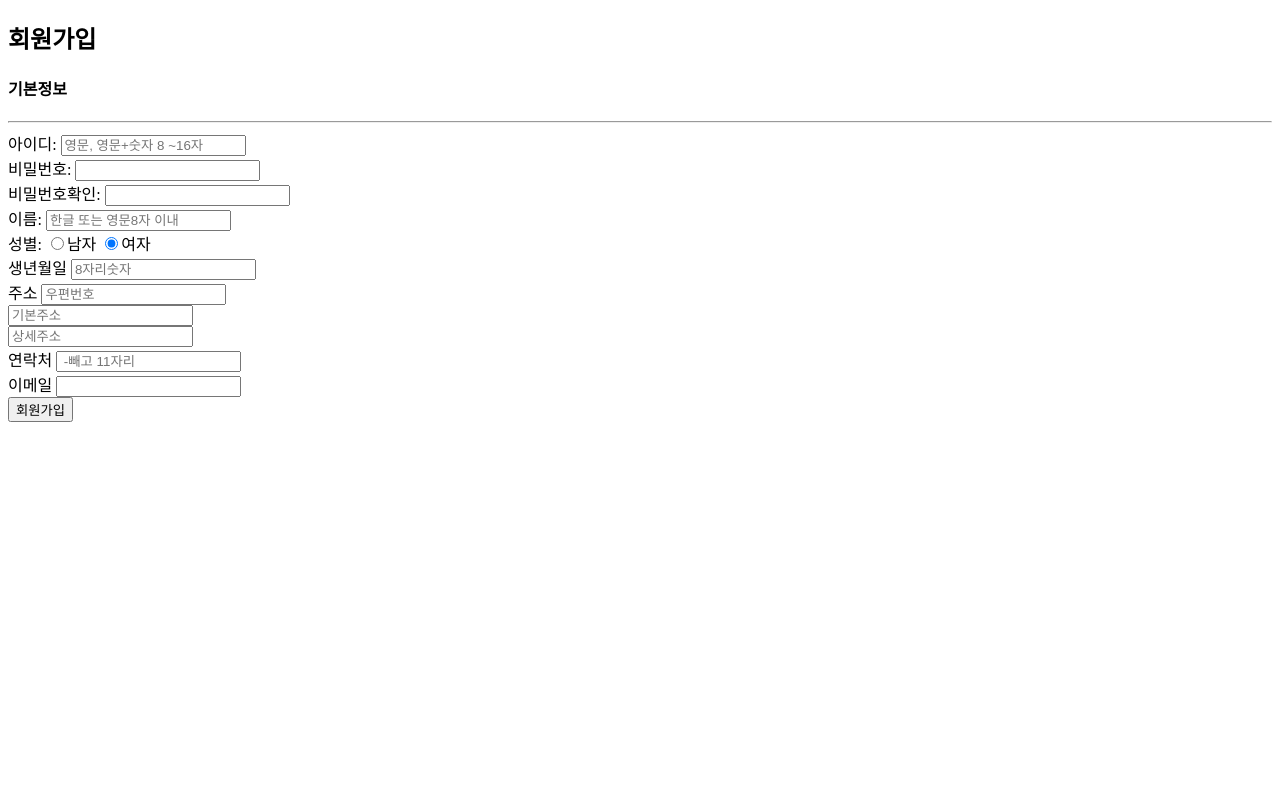
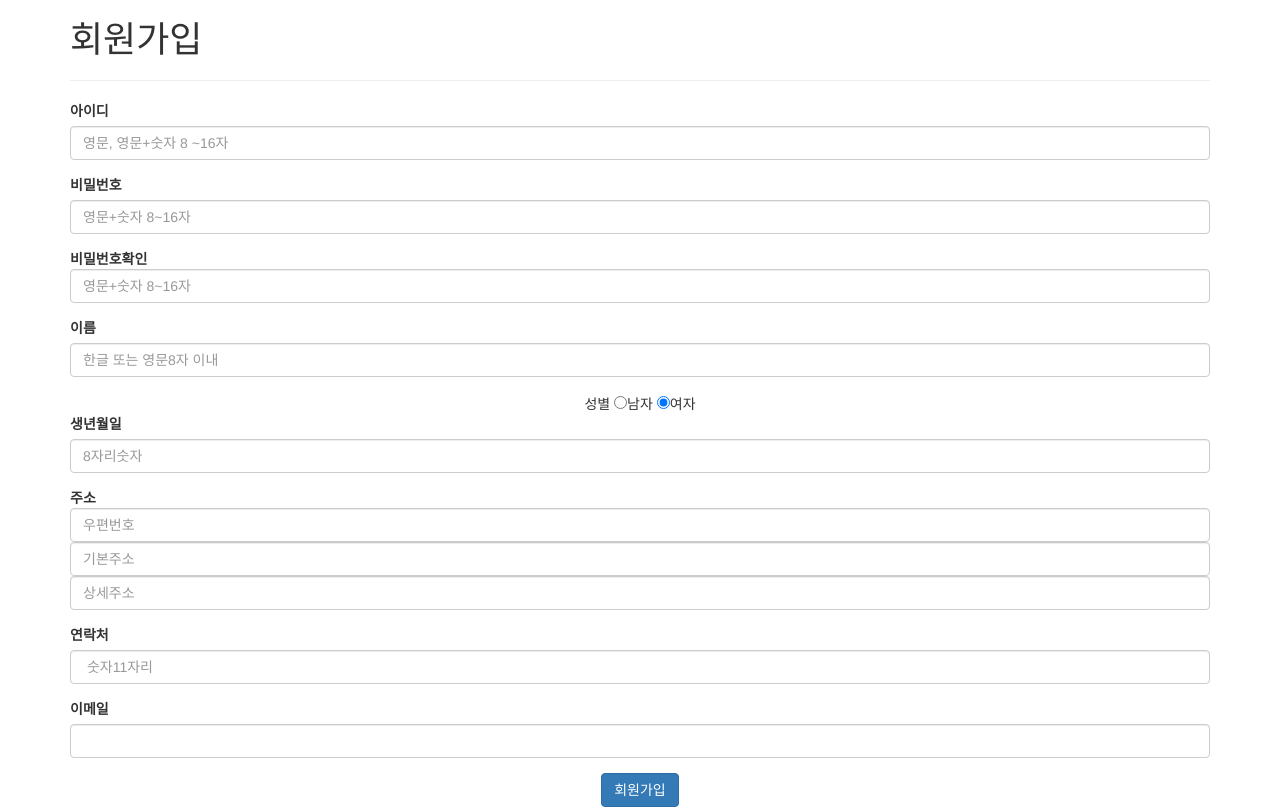
Before and after one commit to kimmjk3/gshop, a Spring app: page /user/join in a window 1280 px wide. Before the commit the page ends 422 px from the top, so only its background shows below. Run offline with Thymeleaf, Linux system fonts and the light colour scheme; the template is opened without the code that fills it, so the values that code supplies are empty; some of the project's set-up classes (security, data sources, template engines, error pages and the like) are left out, and stand-ins take their place.

Commit message:
join.html 형식초안

```diff
--- a/gShop/src/main/resources/templates/user/join.html
+++ b/gShop/src/main/resources/templates/user/join.html
@@ -2,78 +2,76 @@
 <html>
 <head>
 <meta charset="UTF-8">
-
+<link rel="stylesheet" href="https://maxcdn.bootstrapcdn.com/bootstrap/3.4.1/css/bootstrap.min.css">
+<html xmlns:th="http://www.thymeleaf.org" lang="en">
 <title>회원가입페이지</title>
 </head>
 <body>
-	<div class="container">
-		<div class="py-5 text-center">
 
-			<h2>회원가입</h2>
+		<form action="/user/login.do" method="post">
+		<div class= "container">
+		<h1>회원가입</h1>
+		<hr>
 
-		</div>
-		<div class="col-md-12 order-md-1">
-			<h4>기본정보</h4>
-			<hr>
+            <div class="form-group">
+                <label for="userID">아이디</label>
+                <input id="userID" name="userID" type="text" class="form-control" maxlength="16" placeholder="영문, 영문+숫자 8 ~16자">
+            </div>
 
-			<form action="/user/join.do" method="post">
+            <div class="form-group">
+                <label for="userPW">비밀번호</label>
+                 <input id="userPW" name="userPW" type="password" class="form-control" placeholder="영문+숫자 8~16자" maxlength="16" />
+            </div>
 
-			<div>
-				<label for="userID">아이디:</label> <input id="userID" name="userID" type="text" maxlength="16" placeholder="영문, 영문+숫자 8 ~16자">
-			</div>
+            <div class="form-group">
+            <div style= font-weight:bold>비밀번호확인</div>
+                <input id="userPW" name="userPW" type="password" class="form-control" placeholder="영문+숫자 8~16자" maxlength="16" />
+            </div>
 
-			<div>
-				<label for="userPW">비밀번호:</label> <input id="userPW" name="userPW" type="password" />
+            <div class="form-group">
+                <label for="userName">이름</label>
+                 <input id="userName"  name="userName" type="text" class="form-control" maxlength="8" placeholder="한글 또는 영문8자 이내">
+            </div>
 
-			</div>
+            <div style="text-align:center">
+                <span>성별</span>
+                <input type="radio" name="userGender" value=1 checked />남자
+                <input type="radio" name="userGender" value=2 checked />여자
+            </div>
 
-			<div>
-				<span>비밀번호확인:</span> <input id="userPW" name="userPW" type="password" />
+            <div class="form-group">
+                <label for="userDOB">생년월일</label>
+                <input type="text" id="userDOB" name="userDOB" class="form-control" maxlength="8" placeholder="8자리숫자" />
+            </div>
 
-			</div>
+            <div class="form-group">
+                <div style="font-weight:bold">주소</div>
+                <input type="text" id="userAddress1" name="userAddress1" class="form-control" placeholder="우편번호" />
+                <input type="text" id="userAddress2" name="userAddress2" class="form-control" placeholder="기본주소" />
+                <input type="text" id="userAddress3" name="userAddress3" class="form-control" placeholder="상세주소" />
+          </div>
 
-			<div>
-				<label for="userName">이름:</label> <input id="userName" name="userName" type="text" maxlength="8" placeholder="한글 또는 영문8자 이내">
+		    <div class="form-group">
+		        <label for="userPhone">연락처</label>
+		        <input type="text" id="userPhone" name="userPhone" class="form-control" placeholder=" 숫자11자리" maxlength="11" />
 
-			</div>
+		    </div>
 
-			<div>
-				<span>성별:</span> <input type="radio" name="userGender" value=1 checked />남자 <input type="radio" name="userGender" value=2 checked />여자
+		    <div class="form-group">
+		        <label for="userEmail">이메일</label>
+		        <input type="email" id="userEmail" name="userEmail" class="form-control" />
+		    </div>
+		    <div style="text-align:center">
+            <input type="submit"  class="btn btn-primary" value="회원가입" />
 
-			</div>
+            </div>
 
-			<div>
-				<label for="userDOB">생년월일</label> <input type="text" id="userDOB" name="userDOB" maxlength="8" placeholder="8자리숫자" />
-			</div>
-
-			<div>
-				<span>주소</span> <input type="text" id="userAddress1" name="userAddress1" placeholder="우편번호" />
-			</div>
-			<input type="text" id="userAddress2" name="userAddress2" placeholder="기본주소" />
-		</div>
-		<input type="text" id="userAddress3" name="userAddress3" placeholder="상세주소" />
-	</div>
-
-
-	</div>
-
-	<div>
-		<label for="userPhone">연락처</label> <input type="text" id="userPhone" name="userPhone" placeholder=" -빼고 11자리" maxlength="11" />
-
-	</div>
-
-	<div>
-		<label for="userEmail">이메일</label> <input type="email" id="userEmail" name="userEmail" />
-
-	</div>
-
-	<input type="submit" value="회원가입" />
-
-	</form>
+</div>
+    </form>
 
 
 
 
-	</div>
+
 </body>
 </html>
```
